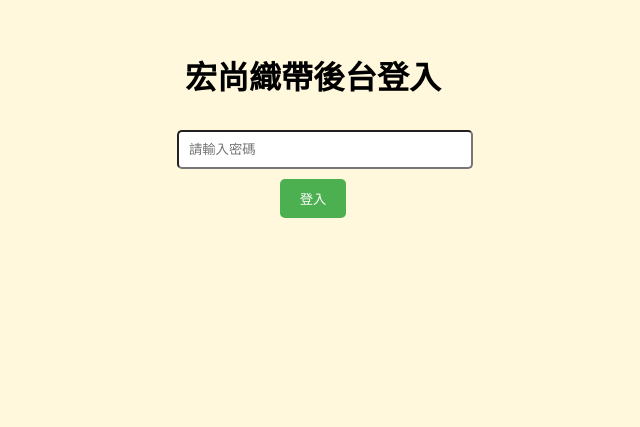
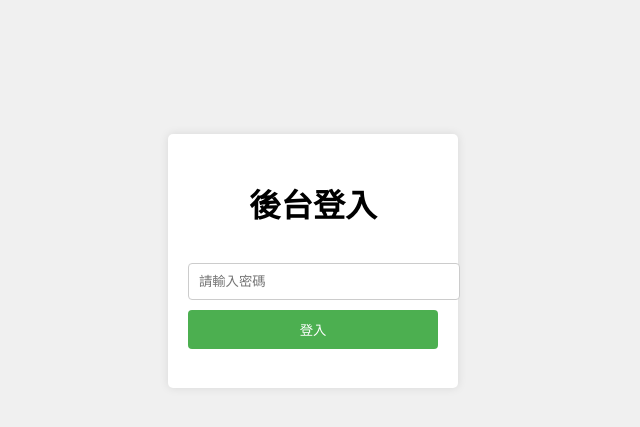
Before and after one commit to Jessica951228/hongsun, a website: page login.html in a window 1280 px wide. Shown: the part 169-596 px from the top of the page, without its empty margins (327-967 px from the left). Drawn offline with Linux system fonts and the light colour scheme.

Commit message:
Fix login.html for Render

```diff
--- a/login.html
+++ b/login.html
@@ -3,46 +3,87 @@
 <head>
     <meta charset="UTF-8">
     <meta name="viewport" content="width=device-width, initial-scale=1.0">
-    <meta name="description" content="宏尚網站"/>
-    <meta name="author" content="Jessica"/>
-    <meta name="keywords" content="宏尚,公司,織帶,客製化,訂購,網站,彰化,北斗,傳產,口罩"/>
-    <title>宏尚織帶 - 後台登入</title>
+    <title>後台登入 - 宏尚織帶</title>
     <link rel="stylesheet" href="style.css">
     <style>
-        .login-container { max-width: 400px; margin: 100px auto; padding: 20px; text-align: center; }
-        .login-container input { width: 100%; padding: 10px; margin: 10px 0; border-radius: 5px; }
-        .login-container button { background: #4CAF50; color: white; padding: 10px 20px; border: none; border-radius: 5px; cursor: pointer; }
-        .login-container button:hover { background: #45a049; }
-        #loginMessage { margin-top: 10px; color: red; }
+        body {
+            font-family: Arial, sans-serif;
+            display: flex;
+            justify-content: center;
+            align-items: center;
+            height: 100vh;
+            margin: 0;
+            background-color: #f0f0f0;
+        }
+        .login-container {
+            background: white;
+            padding: 20px;
+            border-radius: 5px;
+            box-shadow: 0 0 10px rgba(0,0,0,0.1);
+        }
+        .login-container h2 {
+            text-align: center;
+        }
+        .login-container input {
+            width: 100%;
+            padding: 10px;
+            margin: 10px 0;
+            border: 1px solid #ccc;
+            border-radius: 4px;
+        }
+        .login-container button {
+            width: 100%;
+            padding: 10px;
+            background: #4CAF50;
+            color: white;
+            border: none;
+            border-radius: 4px;
+            cursor: pointer;
+        }
+        .login-container button:hover {
+            background: #45a049;
+        }
+        .error {
+            color: red;
+            text-align: center;
+        }
     </style>
 </head>
 <body>
     <div class="login-container">
-        <h1>宏尚織帶後台登入</h1>
+        <h2>後台登入</h2>
         <form id="loginForm">
-            <input type="password" name="password" placeholder="請輸入密碼" required>
+            <input type="password" id="password" name="password" placeholder="請輸入密碼" required>
             <button type="submit">登入</button>
         </form>
-        <div id="loginMessage"></div>
+        <p id="error" class="error"></p>
     </div>
+
     <script>
-        document.getElementById('loginForm').addEventListener('submit', async function (e) {
+        document.getElementById('loginForm').addEventListener('submit', async (e) => {
             e.preventDefault();
-            const password = e.target.password.value;
+            const password = document.getElementById('password').value;
+            const errorElement = document.getElementById('error');
+
             try {
                 const response = await fetch('/login', {
                     method: 'POST',
                     headers: { 'Content-Type': 'application/json' },
+                    credentials: 'include',
                     body: JSON.stringify({ password })
                 });
+
                 const result = await response.json();
-                if (result.success) {
+                console.log('登入回應:', result);
+
+                if (response.ok && result.success) {
                     window.location.href = '/admin.html';
                 } else {
-                    document.getElementById('loginMessage').innerText = result.message;
+                    errorElement.textContent = result.message || '登入失敗，請稍後再試';
                 }
             } catch (err) {
-                document.getElementById('loginMessage').innerText = '登入失敗，請稍後再試';
+                console.error('登入錯誤:', err);
+                errorElement.textContent = '無法連接到伺服器，請稍後再試';
             }
         });
     </script>
```
